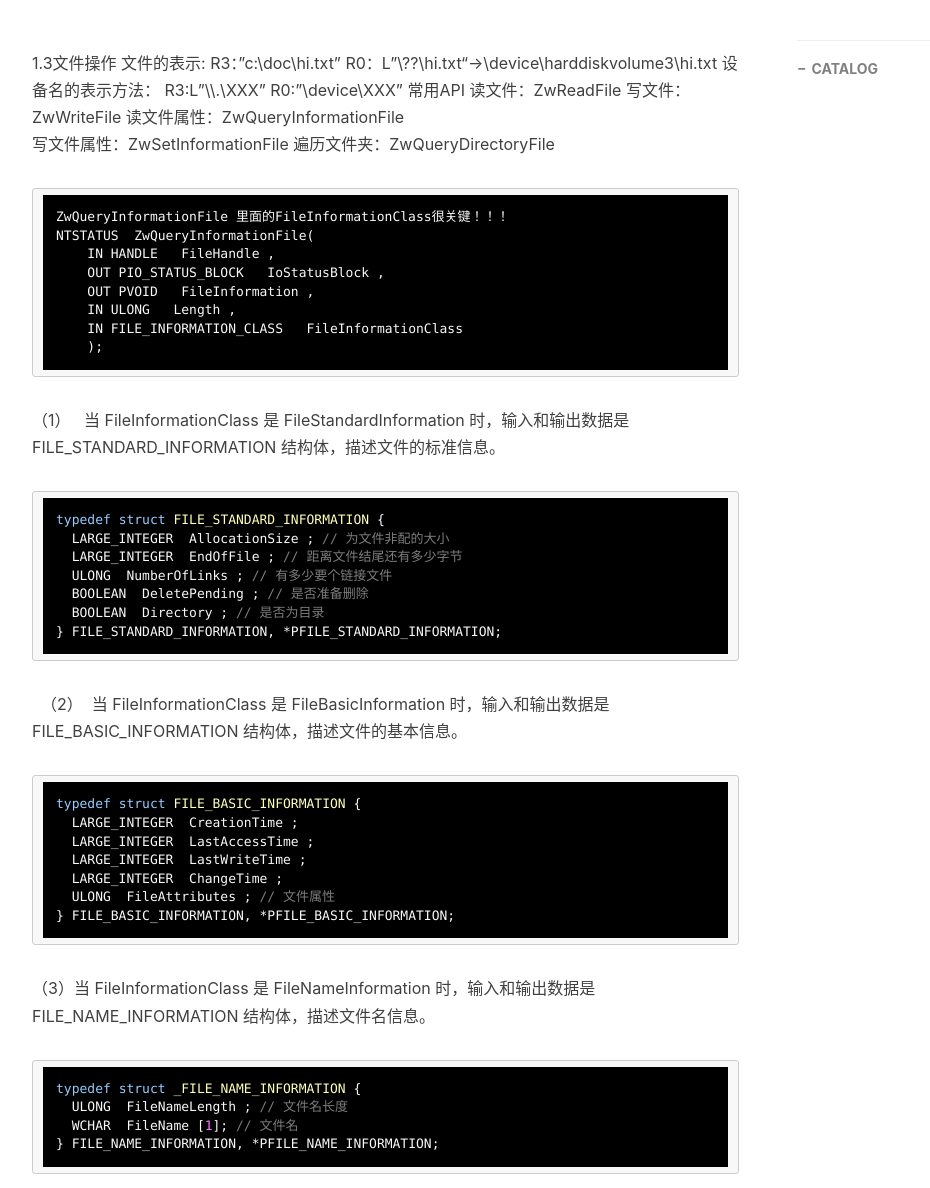
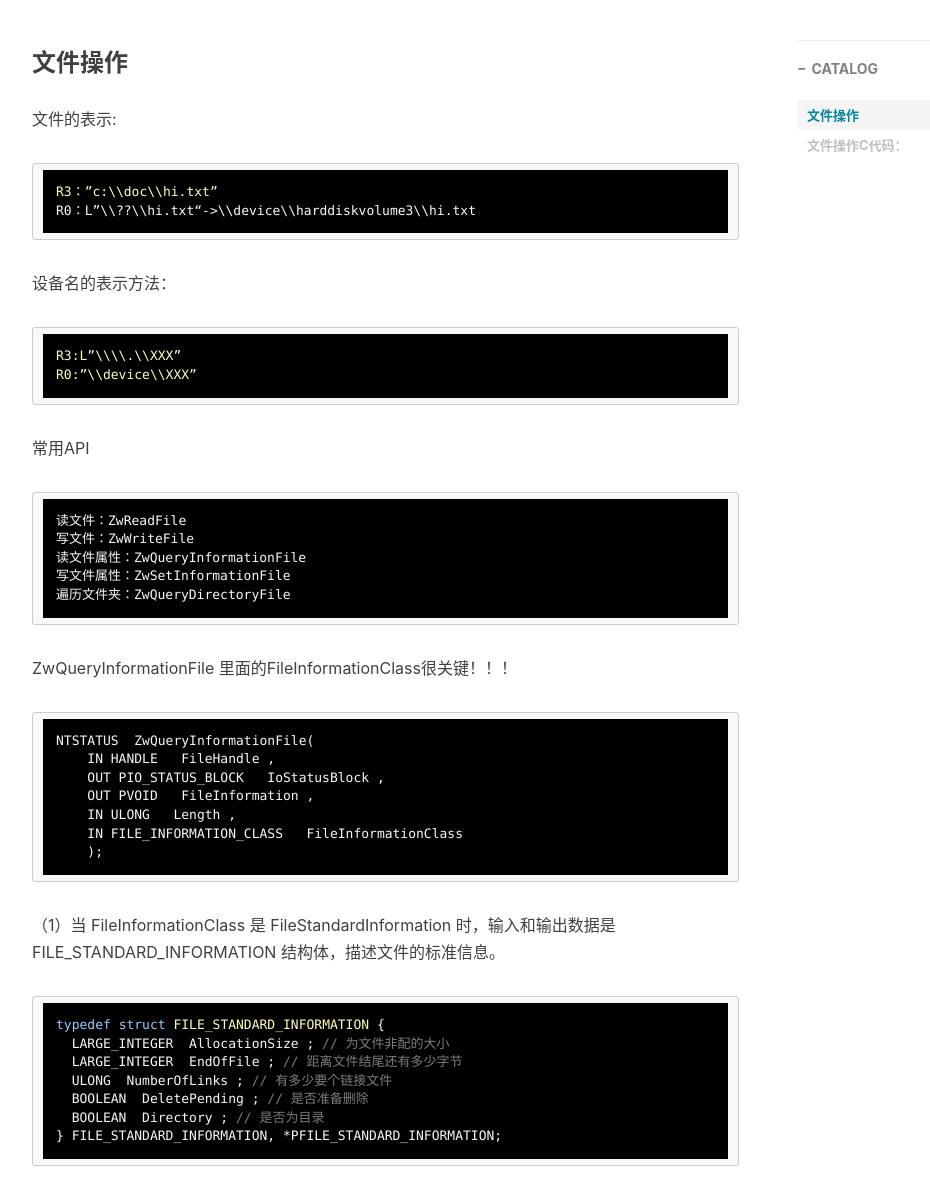
Before and after one commit to volcanohatred/volcanohatred.github.io, a Jekyll site: the page built from _posts/2018-05-20-windows内核安全4.md, in a window 1280 px wide and 1400 px high, scrolled down 311 px. Shown: the part 212-1400 px from the top of the window, without its empty margins (233-1163 px from the left). Built offline with Jekyll 4.4.1, drawn with Linux system fonts in a browser that asks for light colours; nearby versions of some CDN libraries; comment, search, counter and statistics services are not loaded; some of the changed text lies outside the part shown.

Commit message:
Update 2018-05-20-windows内核安全4.md

````diff
--- a/_posts/2018-05-20-windows内核安全4.md
+++ b/_posts/2018-05-20-windows内核安全4.md
@@ -12,14 +12,19 @@ tags:
     - 系统安全
     - 编程
 ---
-1.3文件操作
+### 文件操作
 文件的表示:
+```
 R3：”c:\\doc\\hi.txt”
 R0：L”\\??\\hi.txt“->\\device\\harddiskvolume3\\hi.txt
+```
 设备名的表示方法：
+```
 R3:L”\\\\.\\XXX”
 R0:”\\device\\XXX”
+```
 常用API
+```
 读文件：ZwReadFile
 写文件：ZwWriteFile
 读文件属性：ZwQueryInformationFile
@@ -27,6 +32,7 @@ R0:”\\device\\XXX”
 遍历文件夹：ZwQueryDirectoryFile
 ```
 ZwQueryInformationFile 里面的FileInformationClass很关键！！！
+```
 NTSTATUS  ZwQueryInformationFile(
     IN HANDLE   FileHandle ,
     OUT PIO_STATUS_BLOCK   IoStatusBlock ,
@@ -35,7 +41,7 @@ NTSTATUS  ZwQueryInformationFile(
     IN FILE_INFORMATION_CLASS   FileInformationClass
     );
 ```
-（1）   当 FileInformationClass 是 FileStandardInformation 时，输入和输出数据是 FILE_STANDARD_INFORMATION 结构体，描述文件的标准信息。
+（1）当 FileInformationClass 是 FileStandardInformation 时，输入和输出数据是 FILE_STANDARD_INFORMATION 结构体，描述文件的标准信息。
 ```
 typedef struct FILE_STANDARD_INFORMATION {
   LARGE_INTEGER  AllocationSize ; // 为文件非配的大小
@@ -45,7 +51,7 @@ typedef struct FILE_STANDARD_INFORMATION {
   BOOLEAN  Directory ; // 是否为目录
 } FILE_STANDARD_INFORMATION, *PFILE_STANDARD_INFORMATION;
 ```
-  （2）  当 FileInformationClass 是 FileBasicInformation 时，输入和输出数据是 FILE_BASIC_INFORMATION 结构体，描述文件的基本信息。
+（2）当 FileInformationClass 是 FileBasicInformation 时，输入和输出数据是 FILE_BASIC_INFORMATION 结构体，描述文件的基本信息。
 ```
 typedef struct FILE_BASIC_INFORMATION {
   LARGE_INTEGER  CreationTime ;
@@ -55,21 +61,21 @@ typedef struct FILE_BASIC_INFORMATION {
   ULONG  FileAttributes ; // 文件属性
 } FILE_BASIC_INFORMATION, *PFILE_BASIC_INFORMATION;
 ```
-（3）当 FileInformationClass 是 FileNameInformation 时，输入和输出数据是 FILE_NAME_INFORMATION 结构体，描述文件名信息。
+（3）当FileInformationClass 是 FileNameInformation 时，输入和输出数据是 FILE_NAME_INFORMATION 结构体，描述文件名信息。
 ```
 typedef struct _FILE_NAME_INFORMATION {
   ULONG  FileNameLength ; // 文件名长度
   WCHAR  FileName [1]; // 文件名
 } FILE_NAME_INFORMATION, *PFILE_NAME_INFORMATION;
 ```
-  （4）当 FileInformationClass 是 FilePositionInformation 时，输入和输出数据是 FILE_POSITION_INFORMATION 结构体，描述文件指针位置信息。
+（4）当FileInformationClass 是 FilePositionInformation 时，输入和输出数据是 FILE_POSITION_INFORMATION 结构体，描述文件指针位置信息。
 ```
 typedef struct FILE_POSITION_INFORMATION {
   LARGE_INTEGER  CurrentByteOffset ; // 代表当期文件指针为止
 } FILE_POSITION_INFORMATION, *PFILE_POSITION_INFORMATION;
 ```
 
-文件操作代码：
+### 文件操作C代码：
 ```
 #include <ntifs.h>
 #include <ntddk.h>
````
